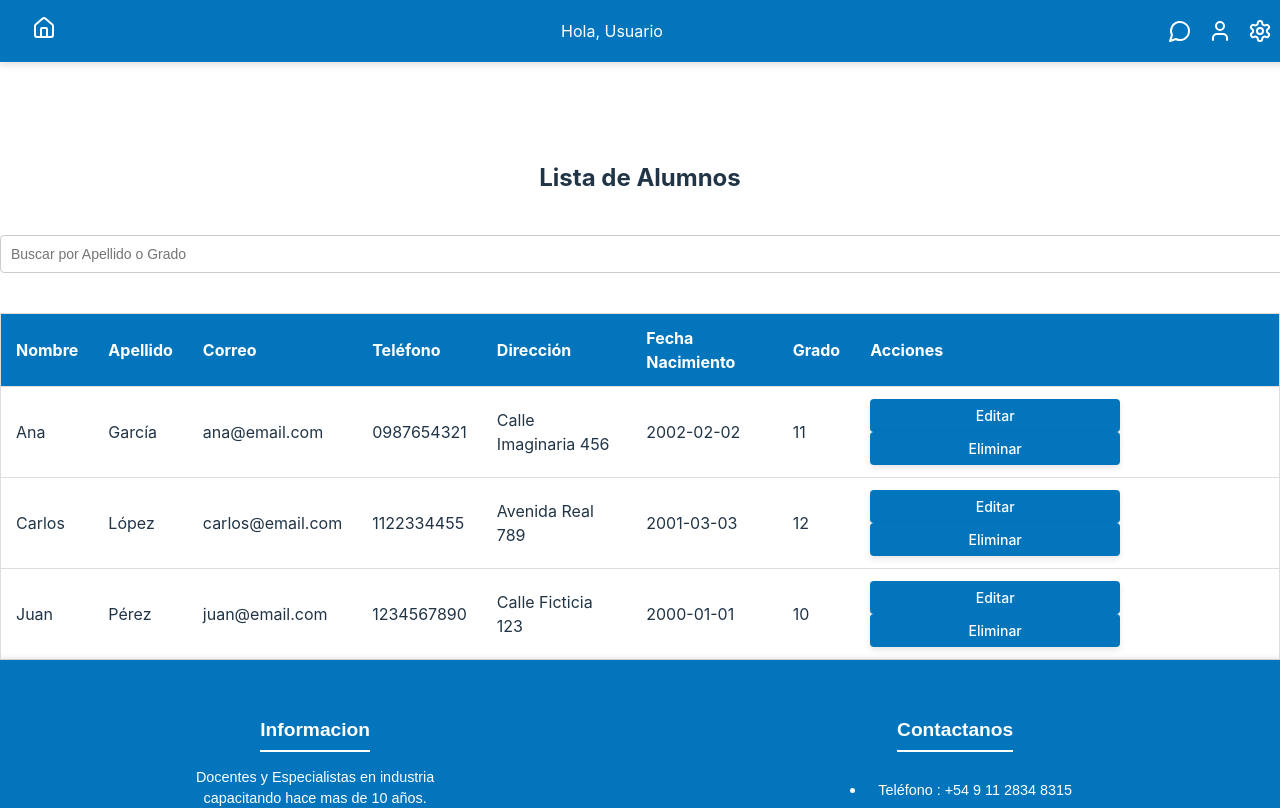
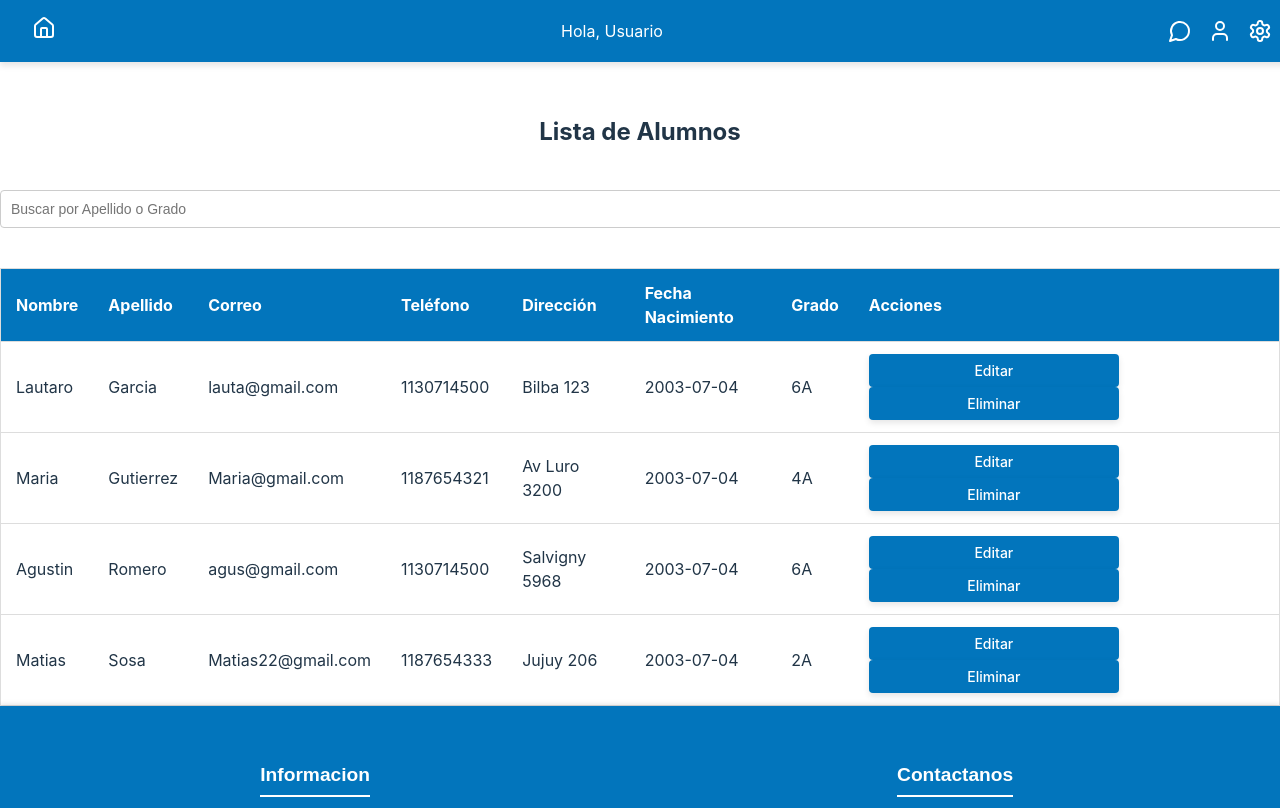
Before and after one commit to Javi1327/proyectofinal, a React (Vite) app: page /preceptor/ver-alumnos in a window 1280 px wide. Shown: the top 808 px of the page. Built offline with nearby package versions, Linux system fonts and the light colour scheme; data requests are answered from the project's data file.

Commit message:
Mejoras VerAlumnos y CargaAlumnos

```diff
--- a/db.json
+++ b/db.json
@@ -1,23 +1,47 @@
 {
   "alumnos": [
     {
-        "id": 1,
-        "nombre": "Juan Perez",
-        "curso": "3A",
-        "notas": [
-          { "materia": "Matemática", "nota1": 8 ,"nota2": 9 },
-          { "materia": "Historia", "nota1": 7 ,"nota2": 8 }
-        ],
+      "id": "1",
+      "Nombre": "Agustin",
+      "Apellido": "Romero",
+      "Correo": "agus@gmail.com",
+      "Telefono": "1130714500",
+      "Direccion": "Salvigny 5968",
+      "FechaNacimiento": "2003-07-04",
+      "Grado": "6A",
       "isHabilitado": true
     },
     {
-        "id": 2,
-        "nombre": "Maria Gomez",
-        "curso": "4B",
-        "notas": [
-            { "materia": "Matemática", "nota1": 8 ,"nota2": 10 },
-            { "materia": "Historia", "nota1": 6 ,"nota2": 8 }
-        ],
+      "id": "2",
+      "Nombre": "Lautaro",
+      "Apellido": "Garcia",
+      "Correo": "lauta@gmail.com",
+      "Telefono": "1130714500",
+      "Direccion": "Bilba 123",
+      "FechaNacimiento": "2003-07-04",
+      "Grado": "6A",
+      "isHabilitado": true
+    },
+    {
+      "id": "3",
+      "Nombre": "Maria",
+      "Apellido": "Gutierrez",
+      "Correo": "Maria@gmail.com",
+      "Telefono": "1187654321",
+      "Direccion": "Av Luro 3200",
+      "FechaNacimiento": "2003-07-04",
+      "Grado": "4A",
+      "isHabilitado": true
+    },
+    {
+      "id": "4",
+      "Nombre": "Matias",
+      "Apellido": "Sosa",
+      "Correo": "Matias22@gmail.com",
+      "Telefono": "1187654333",
+      "Direccion": "Jujuy 206",
+      "FechaNacimiento": "2003-07-04",
+      "Grado": "2A",
       "isHabilitado": true
     }
   ]
--- a/package.json
+++ b/package.json
@@ -10,6 +10,7 @@
     "preview": "vite preview"
   },
   "dependencies": {
+    "axios": "^1.7.9",
     "lucide-react": "^0.474.0",
     "react": "^18.3.1",
     "react-dom": "^18.3.1",
--- a/src/components/CargaAlumnos.jsx
+++ b/src/components/CargaAlumnos.jsx
@@ -1,5 +1,6 @@
 // App.js
 import React, { useState } from 'react';
+import axios from 'axios';  // Importamos axios para manejar las solicitudes HTTP
 import './CargaAlumnos.css';
 
 function Alumno() {
@@ -10,31 +11,32 @@ function Alumno() {
     const [Direccion, setDireccion] = useState("");
     const [FechaNacimiento, setFechaNacimiento] = useState("");
     const [Grado, setGrado] = useState("");
-    const [mensaje, setMensaje] = useState("");  // Estado para los mensajes
-    const [error, setError] = useState(false);   // Estado para controlar si es un error o éxito
+    const [mensaje, setMensaje] = useState("");
+    const [error, setError] = useState(false);
 
-    const handleSubmit = (event) => {
+    const handleSubmit = async (event) => {
         event.preventDefault();
 
-        // Validación básica de ejemplo
         if (!Nombre || !Apellido || !Correo) {
             setError(true);
             setMensaje("Por favor, completa todos los campos obligatorios.");
             return;
         }
 
-        // Simular un envío exitoso
-        console.log({
+        const nuevoAlumno = {
             Nombre,
             Apellido,
             Correo,
             Telefono,
             Direccion,
             FechaNacimiento,
-            Grado
-        });
+            Grado,
+            isHabilitado: true // Añadimos este campo para el estado del alumno
+        };
 
-        // Mostrar mensaje de éxito
+        try {
+            // Hacemos la solicitud POST a la API
+            await axios.post('http://localhost:3001/alumnos', nuevoAlumno);
             setError(false);
             setMensaje("Alumno cargado exitosamente!");
 
@@ -46,13 +48,17 @@ function Alumno() {
             setDireccion("");
             setFechaNacimiento("");
             setGrado("");
+        } catch (err) {
+            console.error("Error al enviar los datos:", err);
+            setError(true);
+            setMensaje("Hubo un error al cargar el alumno. Inténtalo de nuevo.");
+        }
     };
 
     return (
         <div className="container">
             <h2 className='tituloForm'>Formulario de Alumno</h2>
 
-            {/* Mostrar mensaje de éxito o error */}
             {mensaje && (
                 <div className={error ? 'mensaje-error' : 'mensaje-exito'}>
                     {mensaje}
@@ -90,7 +96,6 @@ function Alumno() {
                     <input type="date" value={FechaNacimiento} onChange={(e) => setFechaNacimiento(e.target.value)} required />
                 </label>
 
-
                 <label>
                     Grado:
                     <input type="text" value={Grado} onChange={(e) => setGrado(e.target.value)} required />
--- a/src/components/VerAlumnos.jsx
+++ b/src/components/VerAlumnos.jsx
@@ -1,17 +1,11 @@
 import React, { useState, useEffect } from 'react';
+import axios from 'axios';
 import './VerAlumnos.css';
 
-// Componente VerAlumnos
 const VerAlumnos = () => {
-  const [alumnos, setAlumnos] = useState([
-    { id: 1, nombre: 'Juan', apellido: 'Pérez', correo: 'juan@email.com', telefono: '1234567890', direccion: 'Calle Ficticia 123', fechaNacimiento: '2000-01-01', grado: '10', isHabilitado: true },
-    { id: 2, nombre: 'Ana', apellido: 'García', correo: 'ana@email.com', telefono: '0987654321', direccion: 'Calle Imaginaria 456', fechaNacimiento: '2002-02-02', grado: '11', isHabilitado: true },
-    { id: 3, nombre: 'Carlos', apellido: 'López', correo: 'carlos@email.com', telefono: '1122334455', direccion: 'Avenida Real 789', fechaNacimiento: '2001-03-03', grado: '12', isHabilitado: true },
-  ]);
-
+  const [alumnos, setAlumnos] = useState([]);
   const [isModalOpen, setIsModalOpen] = useState(false);
   const [alumnoToEdit, setAlumnoToEdit] = useState(null);
-
   const [Nombre, setNombre] = useState('');
   const [Apellido, setApellido] = useState('');
   const [Correo, setCorreo] = useState('');
@@ -19,76 +13,95 @@ const VerAlumnos = () => {
   const [Direccion, setDireccion] = useState('');
   const [FechaNacimiento, setFechaNacimiento] = useState('');
   const [Grado, setGrado] = useState('');
+  const [searchTerm, setSearchTerm] = useState('');
+  const [sortField, setSortField] = useState('Apellido');
+  const [sortAsc, setSortAsc] = useState(true);
 
-  const [searchTerm, setSearchTerm] = useState('');  // Estado para almacenar la búsqueda
-  const [sortField, setSortField] = useState('apellido'); // Campo para ordenar
-  const [sortAsc, setSortAsc] = useState(true); // Estado para controlar el orden
+  // Cargar datos desde la API
+  useEffect(() => {
+    obtenerAlumnos();
+  }, []);
+
+  const obtenerAlumnos = async () => {
+    try {
+      const response = await axios.get('http://localhost:3001/alumnos');
+      console.log(response.data); // Verificamos la estructura de los datos
+      setAlumnos(response.data);
+    } catch (err) {
+      console.error('Error al obtener los alumnos:', err);
+    }
+  };
 
   // Función para eliminar alumno
-  const eliminarAlumno = (id) => {
-    setAlumnos(alumnos.map(alumno =>
-      alumno.id === id ? { ...alumno, isHabilitado: false } : alumno
-    ));
+  const eliminarAlumno = async (id) => {
+    try {
+      // Actualizamos el estado en el servidor usando PATCH
+      await axios.patch(`http://localhost:3001/alumnos/${id}`, { isHabilitado: false });
+
+      // Actualizamos el estado en el frontend
+      setAlumnos(alumnos.map(alumno =>
+        alumno.id === id ? { ...alumno, isHabilitado: false } : alumno
+      ));
+    } catch (err) {
+      console.error('Error al eliminar el alumno:', err);
+    }
   };
 
   // Abrir modal de edición
   const openEditModal = (alumno) => {
     setAlumnoToEdit(alumno);
-    setNombre(alumno.nombre);
-    setApellido(alumno.apellido);
-    setCorreo(alumno.correo);
-    setTelefono(alumno.telefono);
-    setDireccion(alumno.direccion);
-    setFechaNacimiento(alumno.fechaNacimiento);
-    setGrado(alumno.grado);
+    setNombre(alumno.Nombre);
+    setApellido(alumno.Apellido);
+    setCorreo(alumno.Correo);
+    setTelefono(alumno.Telefono);
+    setDireccion(alumno.Direccion);
+    setFechaNacimiento(alumno.FechaNacimiento);
+    setGrado(alumno.Grado);
     setIsModalOpen(true);
   };
 
-  // Cerrar modal
   const closeModal = () => {
     setIsModalOpen(false);
     setAlumnoToEdit(null);
   };
 
-  // Guardar los cambios de los datos editados
   const handleSave = () => {
     setAlumnos(alumnos.map(alumno =>
       alumno.id === alumnoToEdit.id ? {
         ...alumno,
-        nombre: Nombre,
-        apellido: Apellido,
-        correo: Correo,
-        telefono: Telefono,
-        direccion: Direccion,
-        fechaNacimiento: FechaNacimiento,
-        grado: Grado
+        Nombre,
+        Apellido,
+        Correo,
+        Telefono,
+        Direccion,
+        FechaNacimiento,
+        Grado
       } : alumno
     ));
     closeModal();
   };
 
-  // Filtrar los alumnos según el término de búsqueda
+  // Filtrar alumnos habilitados y por búsqueda
   const filteredAlumnos = alumnos
     .filter(alumno => alumno.isHabilitado)
     .filter(alumno =>
-      alumno.apellido.toLowerCase().includes(searchTerm.toLowerCase()) ||
-      alumno.grado.toLowerCase().includes(searchTerm.toLowerCase())
+      alumno.Apellido.toLowerCase().includes(searchTerm.toLowerCase()) ||
+      alumno.Grado.toLowerCase().includes(searchTerm.toLowerCase())
     );
 
-  // Ordenar la lista de alumnos por el campo seleccionado y el orden
+  // Ordenar alumnos
   const sortedAlumnos = filteredAlumnos.sort((a, b) => {
     if (a[sortField] < b[sortField]) return sortAsc ? -1 : 1;
     if (a[sortField] > b[sortField]) return sortAsc ? 1 : -1;
     return 0;
   });
 
-  // Cambiar el campo y el orden al hacer clic en el encabezado de "Nombre" o "Apellido"
   const toggleSort = (field) => {
     if (field === sortField) {
-      setSortAsc(!sortAsc);  // Cambiar solo el orden si ya estamos ordenando por el mismo campo
+      setSortAsc(!sortAsc);
     } else {
       setSortField(field);
-      setSortAsc(true); // Por defecto ordenar ascendente al cambiar el campo
+      setSortAsc(true);
     }
   };
 
@@ -96,7 +109,6 @@ const VerAlumnos = () => {
     <div>
       <h2>Lista de Alumnos</h2>
 
-      {/* Barra de búsqueda */}
       <input
         type="text"
         placeholder="Buscar por Apellido o Grado"
@@ -108,8 +120,8 @@ const VerAlumnos = () => {
       <table>
         <thead>
           <tr>
-            <th onClick={() => toggleSort('nombre')}>Nombre</th>
-            <th onClick={() => toggleSort('apellido')}>Apellido</th>
+            <th onClick={() => toggleSort('Nombre')}>Nombre</th>
+            <th onClick={() => toggleSort('Apellido')}>Apellido</th>
             <th>Correo</th>
             <th>Teléfono</th>
             <th>Dirección</th>
@@ -121,13 +133,13 @@ const VerAlumnos = () => {
         <tbody>
           {sortedAlumnos.map(alumno => (
             <tr key={alumno.id}>
-              <td>{alumno.nombre}</td>
-              <td>{alumno.apellido}</td>
-              <td>{alumno.correo}</td>
-              <td>{alumno.telefono}</td>
-              <td>{alumno.direccion}</td>
-              <td>{alumno.fechaNacimiento}</td>
-              <td>{alumno.grado}</td>
+              <td>{alumno.Nombre}</td>
+              <td>{alumno.Apellido}</td>
+              <td>{alumno.Correo}</td>
+              <td>{alumno.Telefono}</td>
+              <td>{alumno.Direccion}</td>
+              <td>{alumno.FechaNacimiento}</td>
+              <td>{alumno.Grado}</td>
               <td>
                 <button onClick={() => openEditModal(alumno)}>Editar</button>
                 <button onClick={() => eliminarAlumno(alumno.id)}>Eliminar</button>
```
Also changed, not shown: 1 other file (tests, documents, lock files or other folders). Lines whose indentation alone changed are shown as unchanged.
